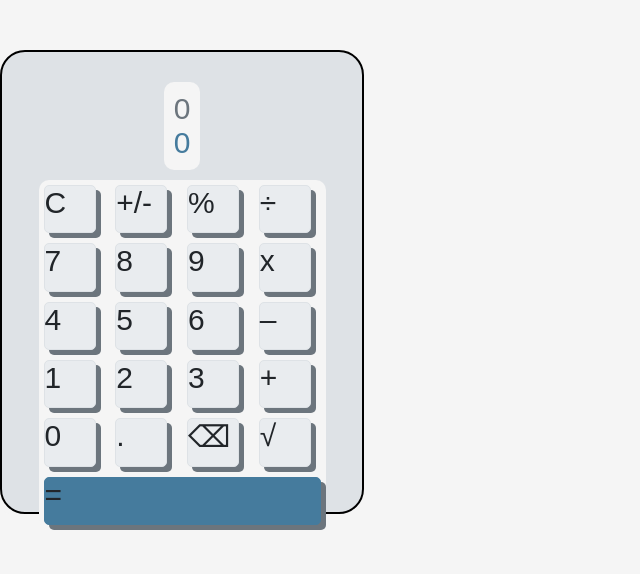
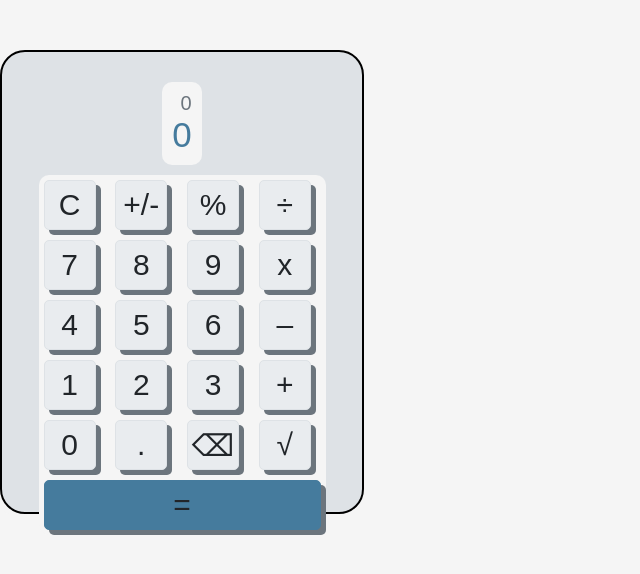
Before and after one commit to rupalirami/calculator-js-projects, a plain HTML site: page index.html in a window 1280 px wide. Shown: the whole page, without its empty margins (0-640 px from the left). Drawn offline with Linux system fonts and the light colour scheme.

Commit message:
calculator webpage minor formatting

```diff
--- a/style-new.scss
+++ b/style-new.scss
@@ -32,21 +32,30 @@ $buttonBlue: #457b9d;
     justify-items: center;
 
     &__results { // &__results start
+        // border: 1px solid red;
         background-color: $backgroundColor;
+        display: flex;
+        flex-direction: column;
+        justify-content: center;
+        align-items:flex-end;
         padding: 10px;
        .input-display { // .input-display start
-            justify-content: center;
+            justify-content: end;
+            align-items: center;
             color: $inputsFontColor;
+            font-size: 20px;
         } // .input-display end
         .results-display { // .results-display start
-            justify-content: center;
+            justify-content: end;
+            align-items: center;
             color: $resultsFontColor;
+            font-size: 35px;
         } // .results-display end
     } // &__results end
 
     &__inputs { // &__inputs start
         background-color: $backgroundColor;
-        height: 350px;
+        height: 360px;
         margin: 10px 0px 10px 0px;
         display: grid;
         grid-template-columns: 1fr 1fr 1fr 1fr;
@@ -61,6 +70,9 @@ $buttonBlue: #457b9d;
     } // &__inputs end
 
     .button { // button start
+        display: flex;
+        justify-content: center;
+        align-items: center;
         border: 1px solid $calculatorBackgroundColor;
         border-radius: 5px;
         width: 50px;
--- a/style-orig.scss
+++ b/style-orig.scss
@@ -34,7 +34,7 @@ $buttonYellow: #ee964b;
     margin: 50px 0px 10px 0px;
 
     &__results { // &__results start
-        border: 2px solid lawngreen;
+        // border: 2px solid lawngreen;
         position: relative;
         left: 150px;
         margin: 50px 0px 0px 20px;
@@ -42,7 +42,7 @@ $buttonYellow: #ee964b;
     } // &__results end
 
     &__inputs { // &__inputs start
-        border: 2px solid red;
+        // border: 2px solid red;
         display: grid;
         gap: 20px;
         justify-content: center;
@@ -166,7 +166,7 @@ $buttonYellow: #ee964b;
     // }
 
     &__footer { // &__footer start
-        border: 2px solid lightseagreen;
+        // border: 2px solid lightseagreen;
         padding: 10px;
         margin-bottom: 30px;
     } // &__footer end
```
Also changed, not shown: style-new.css, style-orig.css, 2 other files.
